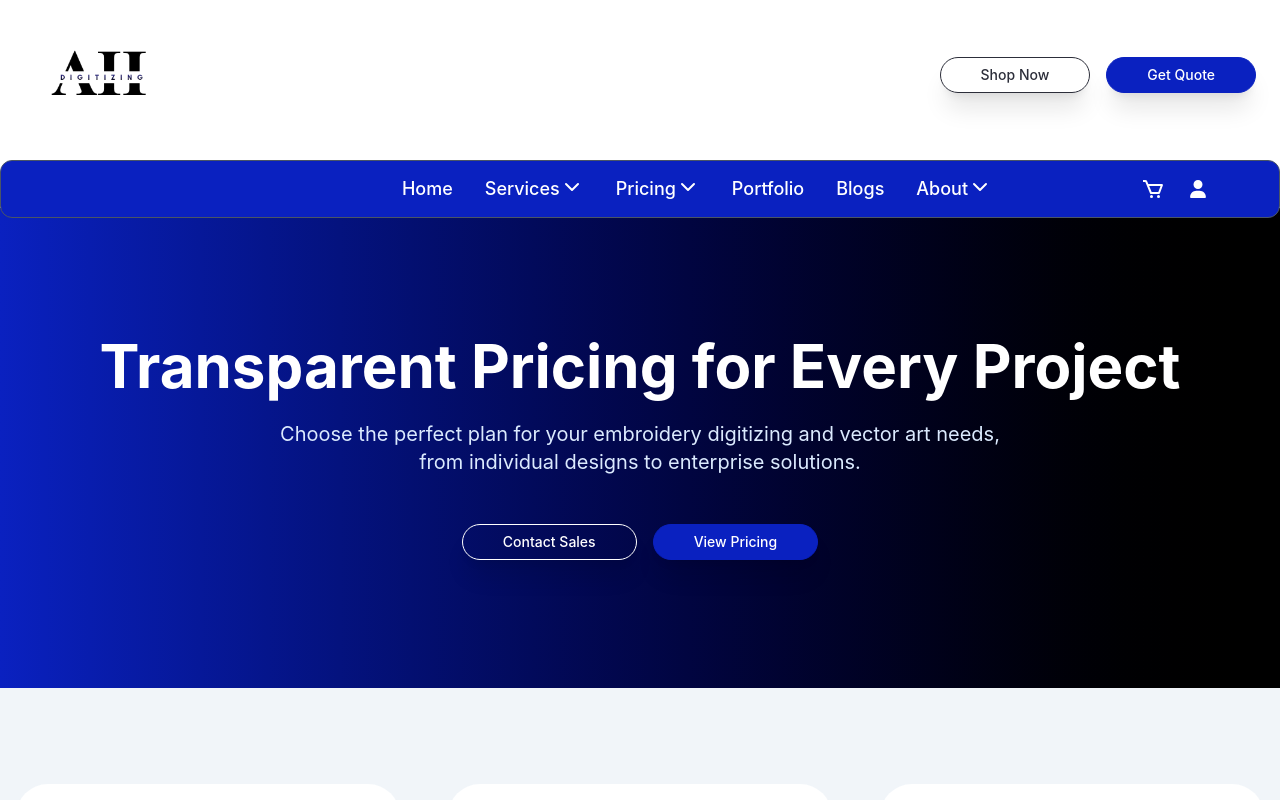
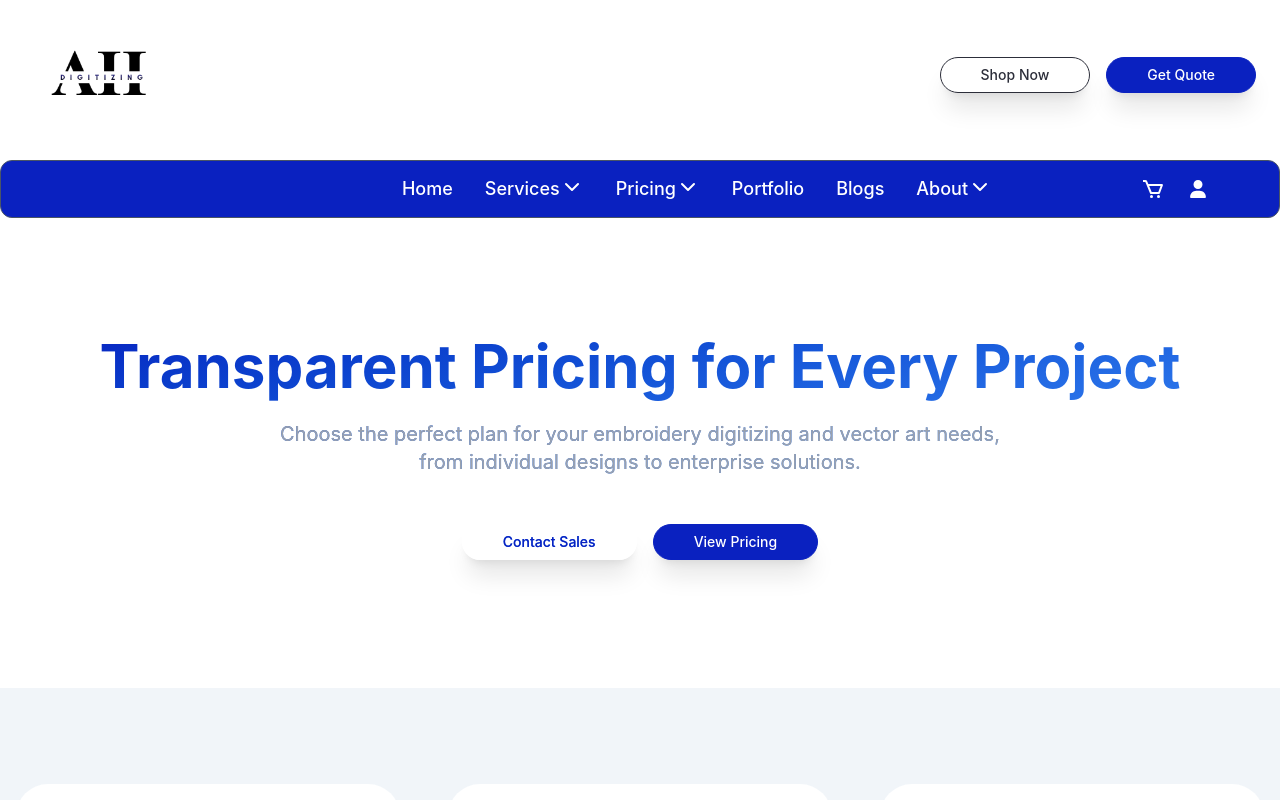
Before and after one commit to fourgoAgency/Ah-digitizing, a Next.js app: page /pricing/embroidery-digitizing in a window 1280 px wide. Shown: the top 800 px of the page. Built offline with nearby package versions, Linux system fonts and the light colour scheme.

Commit message:
pricing changes 10/2

```diff
--- a/components/pricing/Hero.tsx
+++ b/components/pricing/Hero.tsx
@@ -6,13 +6,13 @@ import { Button } from "@/components/ui/button";
 export default function Hero() {
   const [hoveredButton, setHoveredButton] = useState<'contact' | 'pricing' | null>(null);
   return (
-    <section className="w-full bg-linear-to-r from-primary to-black py-32 px-6">
-      <div className="max-w-7xl mx-auto text-center">
-        <h1 className="text-5xl md:text-6xl font-bold text-white mb-6">
+    <section className="w-full bg-white py-32 px-6">
+      <div className="max-w-7xl mx-auto text-center bg-linear-to-br from-primary to-blue-400 text-transparent bg-clip-text">
+        <h1 className="text-5xl md:text-6xl font-bold mb-6">
           Transparent Pricing for Every Project
         </h1>
 
-        <p className="text-lg md:text-xl text-blue-100 mb-12 max-w-3xl mx-auto">
+        <p className="text-lg md:text-xl text-gray-400 mb-12 max-w-3xl mx-auto">
           Choose the perfect plan for your embroidery digitizing and vector art needs, from individual designs to enterprise solutions.
         </p>
 
@@ -21,8 +21,8 @@ export default function Hero() {
               className={`border shadow-xl rounded-full px-10 transition-all duration-200 bg-transparent  ${hoveredButton === 'contact'
                 ? 'bg-primary text-white border-primary'
                 : hoveredButton === 'pricing'
-                  ? 'bg-transparent text-white border-white'
-                  : 'border-white text-white'
+                  ? 'bg-transparent text-primary border-primary'
+                  : 'border-white text-primary'
                 }`}
               onMouseEnter={() => setHoveredButton('contact')}
               onMouseLeave={() => setHoveredButton(null)}
@@ -34,7 +34,7 @@ export default function Hero() {
               className={`border shadow-xl rounded-full px-10 transition-all duration-200 ${hoveredButton === 'pricing'
                 ? 'bg-primary text-white border-primary'
                 : hoveredButton === 'contact'
-                  ? 'bg-transparent text-white border-white'
+                  ? 'bg-transparent text-primary border-primary'
                   : 'bg-primary text-white border-primary'
                 }`}
               onMouseEnter={() => setHoveredButton('pricing')}
--- a/components/pricing/Pricing.tsx
+++ b/components/pricing/Pricing.tsx
@@ -154,7 +154,7 @@ export default function Pricing({ slug }: { slug: string }) {
                 <button
                   type="button"
                   onClick={() => openPopup(plan.id)}
-                  className={`absolute left-0 top-20 hidden -translate-x-3/5 -rotate-90 px-5 py-2 text-[10px] tracking-[0.35em] text-white rounded-t-md w-36 text-center sm:inline-flex ${accent.chip}`}
+                  className={`absolute left-0 hidden -translate-x-3/5 -rotate-90 px-5 py-2 text-[10px] tracking-[0.35em] text-white rounded-t-md w-36 text-center sm:inline-flex ${category === "vector" ? "bottom-20" : "top-20"} ${accent.chip}`}
                 >
                   VIEW SAMPLE
                 </button>
```
